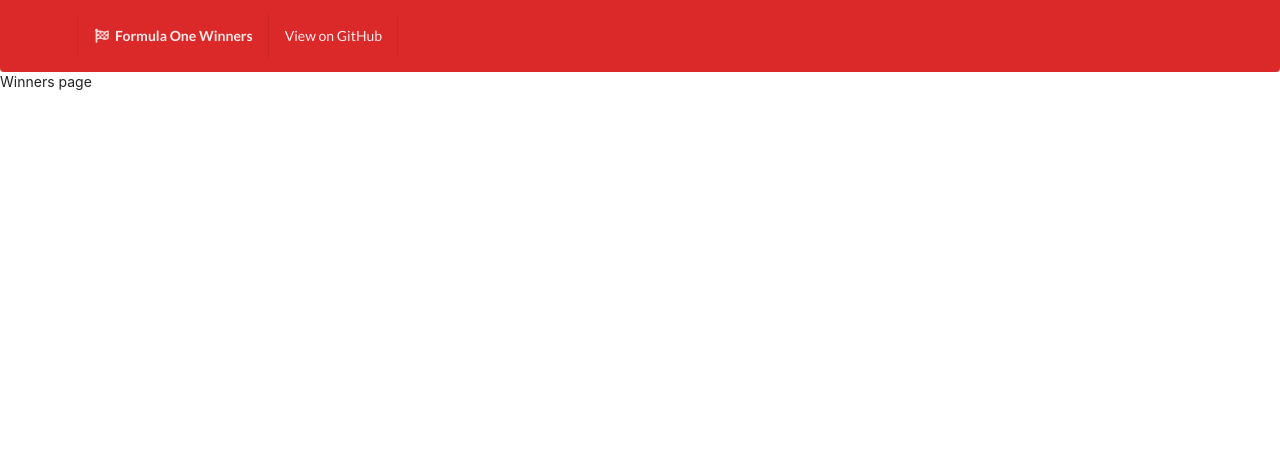
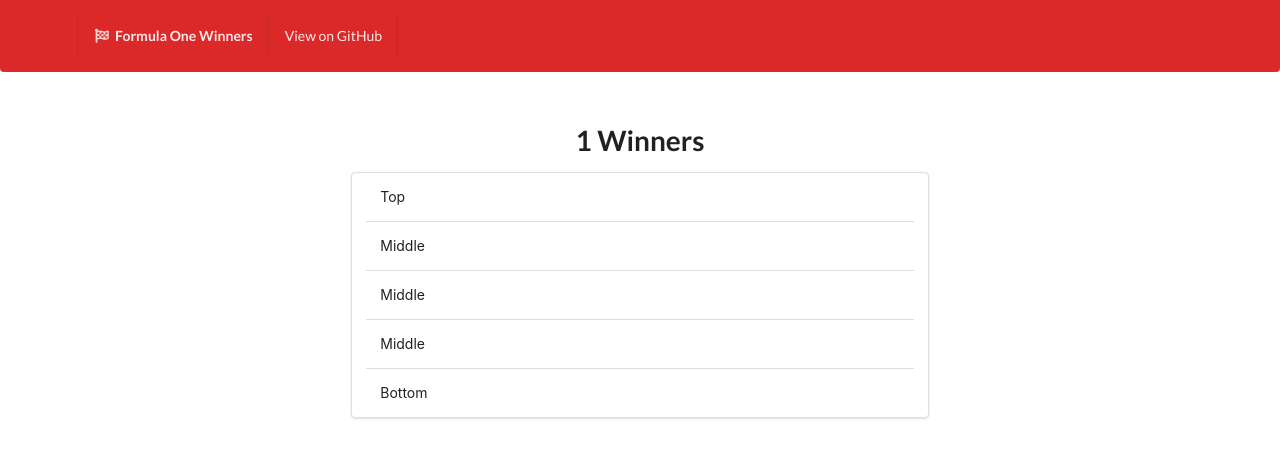
Before and after one commit to abduvik/formula-one-winners, a React (Create React App) app: page /winners/1 in a window 1280 px wide. Shown: the top 458 px of the page. Built offline with nearby package versions, Linux system fonts and the light colour scheme; no server answers.

Commit message:
Winners Page

```diff
--- a/src/pages/winners/Winners.js
+++ b/src/pages/winners/Winners.js
@@ -1,7 +1,54 @@
 import React, { Component } from "react";
+import * as ErgastAPI from "./../../services/ErgastAPI";
+
+import "./Winners.scss";
 
 export class Winners extends Component {
-    render(){
-        return (<div>Winners page</div>)
-    }
+  constructor(props) {
+    super(props);
+    this.state = {
+      year: this.props.match.params.year,
+      champion: {},
+      winners: []
+    };
+  }
+
+  componentWillMount() {
+    Promise.all([ErgastAPI.getWorldChampion(this.state.year), ErgastAPI.getWinners(this.state.year)]).then(res => {
+      this.setState({
+        champion: res[0].MRData.StandingsTable.StandingsLists[0].DriverStandings[0].Driver,
+        winners: res[1].MRData.RaceTable.Races
+      });
+      console.log(this.state);
+    });
+  }
+
+  render() {
+    return (
+      <div className="ui container winners-page">
+        <h1>{this.state.year} Winners</h1>
+        <div className="ui four column grid centered align">
+          <div className="two column row">
+            <div className="ui segments five column">
+              <div className="ui segment">
+                <p>Top</p>
+              </div>
+              <div className="ui segment">
+                <p>Middle</p>
+              </div>
+              <div className="ui segment">
+                <p>Middle</p>
+              </div>
+              <div className="ui segment">
+                <p>Middle</p>
+              </div>
+              <div className="ui segment">
+                <p>Bottom</p>
+              </div>
+            </div>
+          </div>
+        </div>
+      </div>
+    );
+  }
 }
--- /dev/null
+++ b/src/pages/winners/Winners.scss
@@ -0,0 +1,7 @@
+.winners-page {
+  margin-top: 50px;
+
+  h1 {
+    text-align: center;
+  }
+}
```
Also changed, not shown: src/components/winners-list/WinnersList.js (added, +11 -0 lines).
